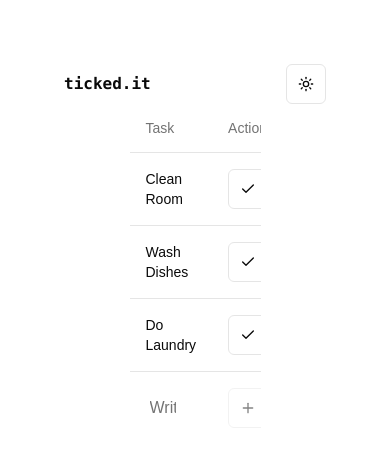
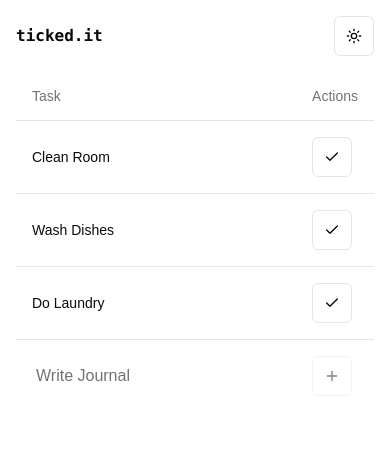
Before and after one commit to keezeden/ticked.it, a Next.js app: page / in a window 390 px wide. Shown: the top 460 px of the page. Built offline with nearby package versions, Linux system fonts and the light colour scheme.

Commit message:
responsive

```diff
--- a/src/app/page.tsx
+++ b/src/app/page.tsx
@@ -4,7 +4,7 @@ import { ThemeToggle } from "@/components/ui/theme-toggle";
 
 export default function Home() {
   return (
-    <div className="flex flex-col items-center justify-center w-screen h-screen p-16">
+    <div className="flex flex-col items-center justify-center w-screen h-screen p-4 md:p-16">
       <div className="flex items-center w-full">
         <div className="flex gap-2">
           <h1 className="font-bold lowercase font-mono">Ticked.it</h1>
@@ -17,7 +17,7 @@ export default function Home() {
         </Button> */}
         </div>
       </div>
-      <div className="w-1/2 h-full">
+      <div className="w-full md:w-1/2 h-full mt-4">
         <Table>
           <TableHeader>
             <TableRow>
```
